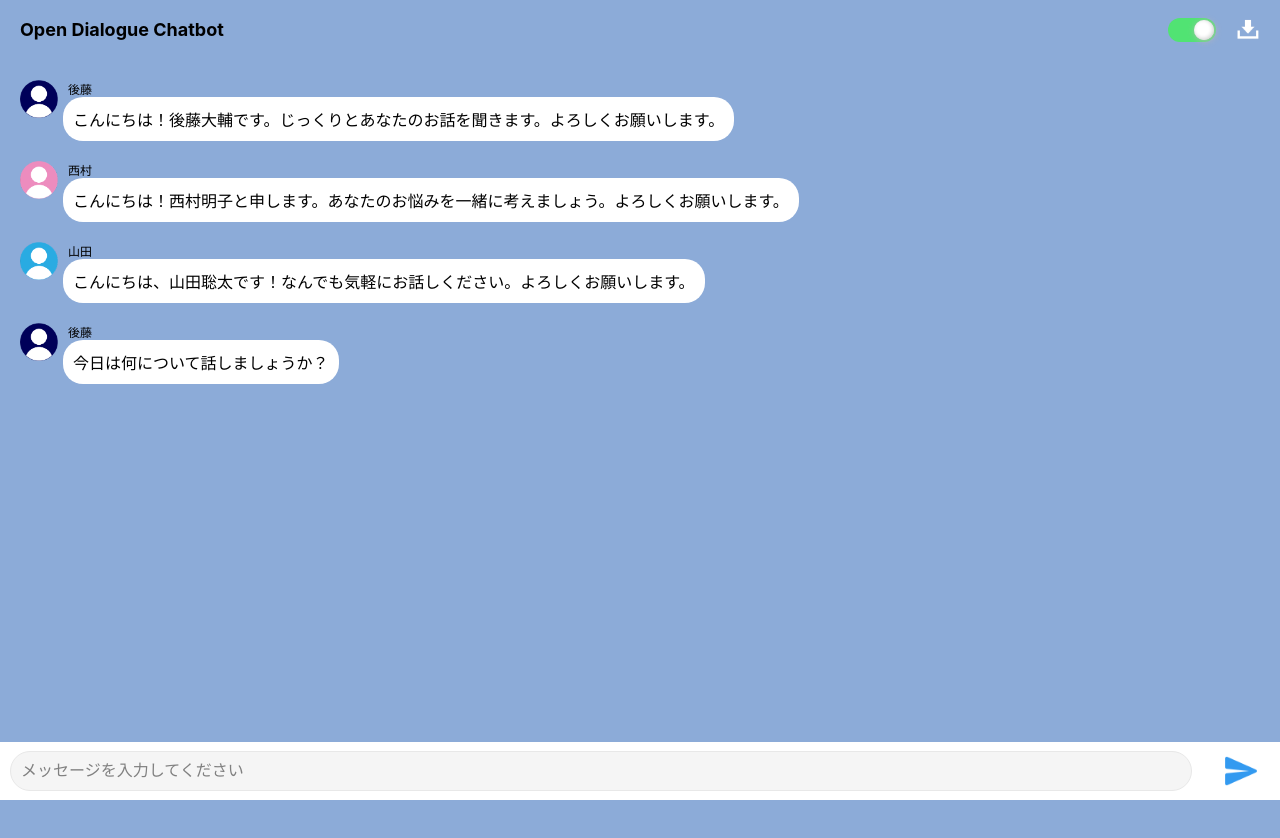
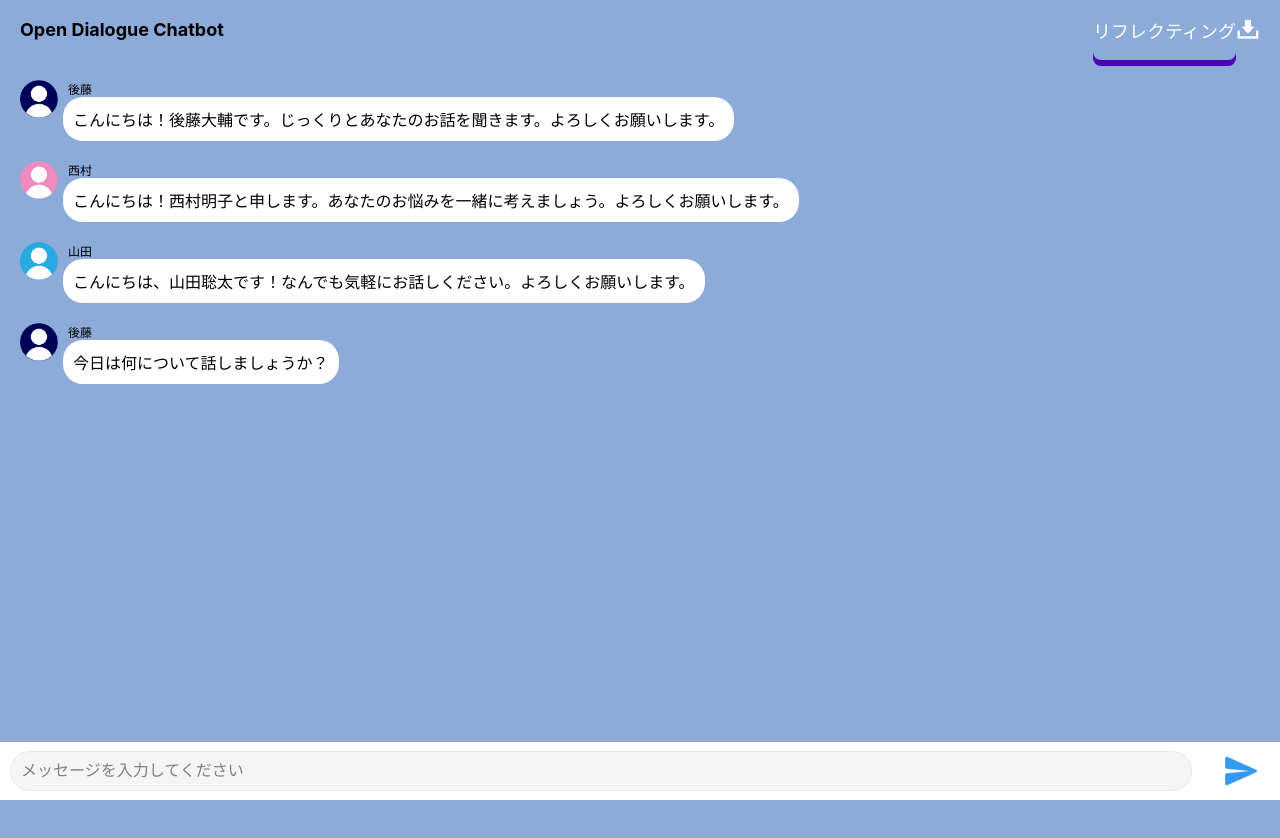
Before and after one commit to Maito-Funakoshi/reactailwind, a React (Vite) app: page / in a window 1280 px wide. Shown: the top 838 px of the page. Built offline with nearby package versions, Linux system fonts and the light colour scheme; no server answers; the HTML template or start-up script is replaced by a standard one.

Commit message:
ボタンデザイン変更

```diff
--- a/src/Header.jsx
+++ b/src/Header.jsx
@@ -24,9 +24,12 @@ const Header = ({ messages, inputAble, setInputAble}) => {
     <header className="App-header">
       <h1>
         <span id="title">Open Dialogue Chatbot</span>
-        <div className={`switch_outer ${inputAble ? 'active' : ''}`} onClick={toggleSwitch}>
+        {/* <div className={`switch_outer ${inputAble ? 'active' : ''}`} onClick={toggleSwitch}>
           <div className={`toggle_switch ${inputAble ? 'active' : ''}`}></div>
-        </div>
+        </div> */}
+        <button className="reflect-btn" onClick={toggleSwitch}>
+          リフレクティング
+        </button>
         <button onClick={handleGetLog}><img src={downloadIcon} alt="ダウンロード" /></button>
       </h1>
     </header>
--- a/src/index.css
+++ b/src/index.css
@@ -46,10 +46,7 @@ header.App-header h1 div.recipients label {
   font-size: 16px;
   color: black;
 }
-
-
-
-.switch_outer {
+/* .switch_outer {
   width: 48px;
   height: 24px;
   display: flex;
@@ -82,6 +79,28 @@ header.App-header h1 div.recipients label {
 }
 .toggle_switch.active {
   left: 26px;
+} */
+
+
+
+.reflect-btn {
+  background-color: #6200ea;
+  color: white;
+  border: none;
+  padding: 15px 30px;
+  font-size: 18px;
+  cursor: pointer;
+  border-radius: 8px;
+  box-shadow: 0 6px #4b00b5;
+  transition: transform 0.1s, box-shadow 0.1s;
+  margin-top: 20px;
+}
+.reflect-btn:active {
+  transform: translateY(4px);
+  box-shadow: 0 2px #4b00b5;
+}
+.reflect-btn:hover {
+  background-color: #7e57c2;
 }
 
 
```
